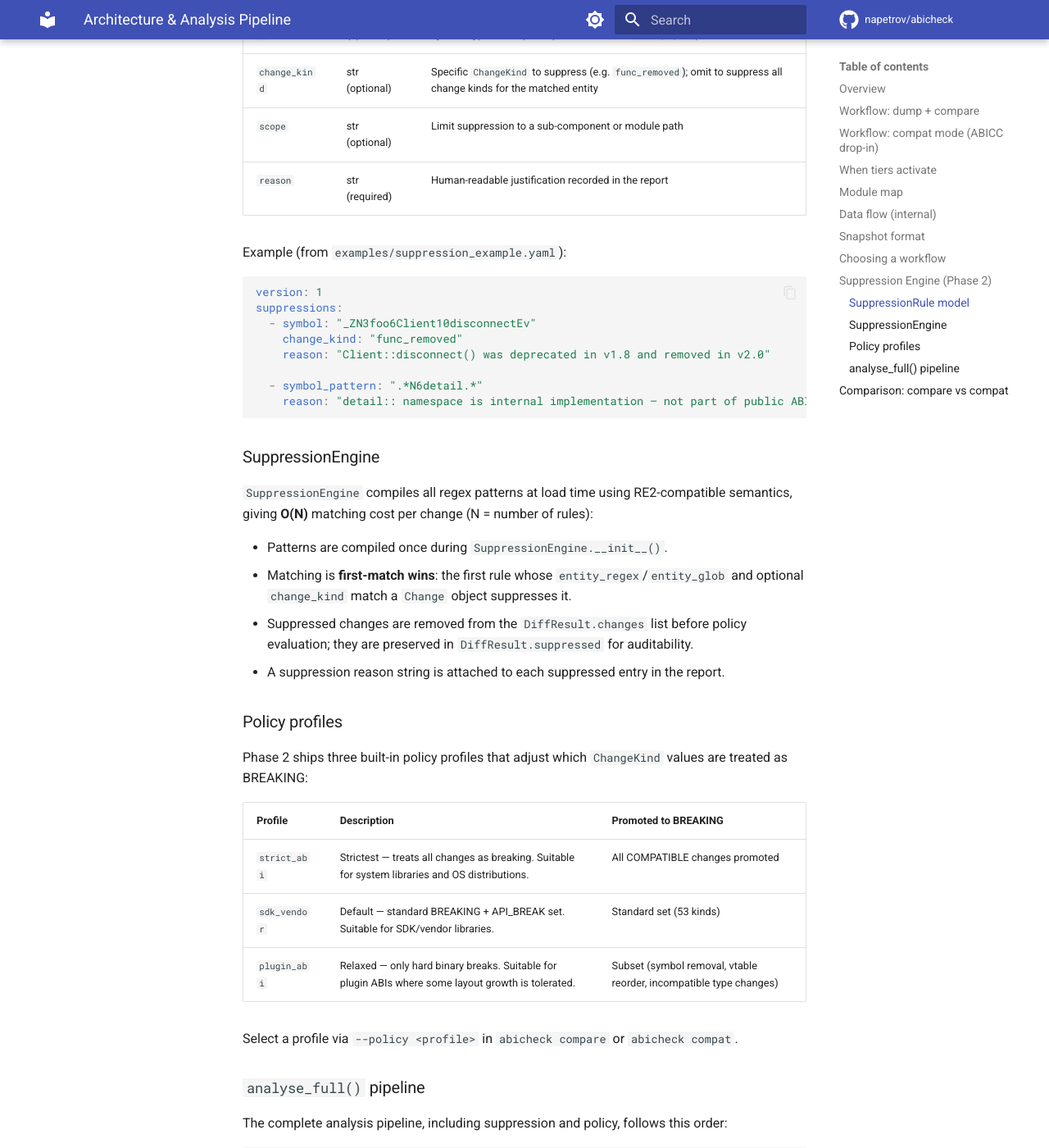
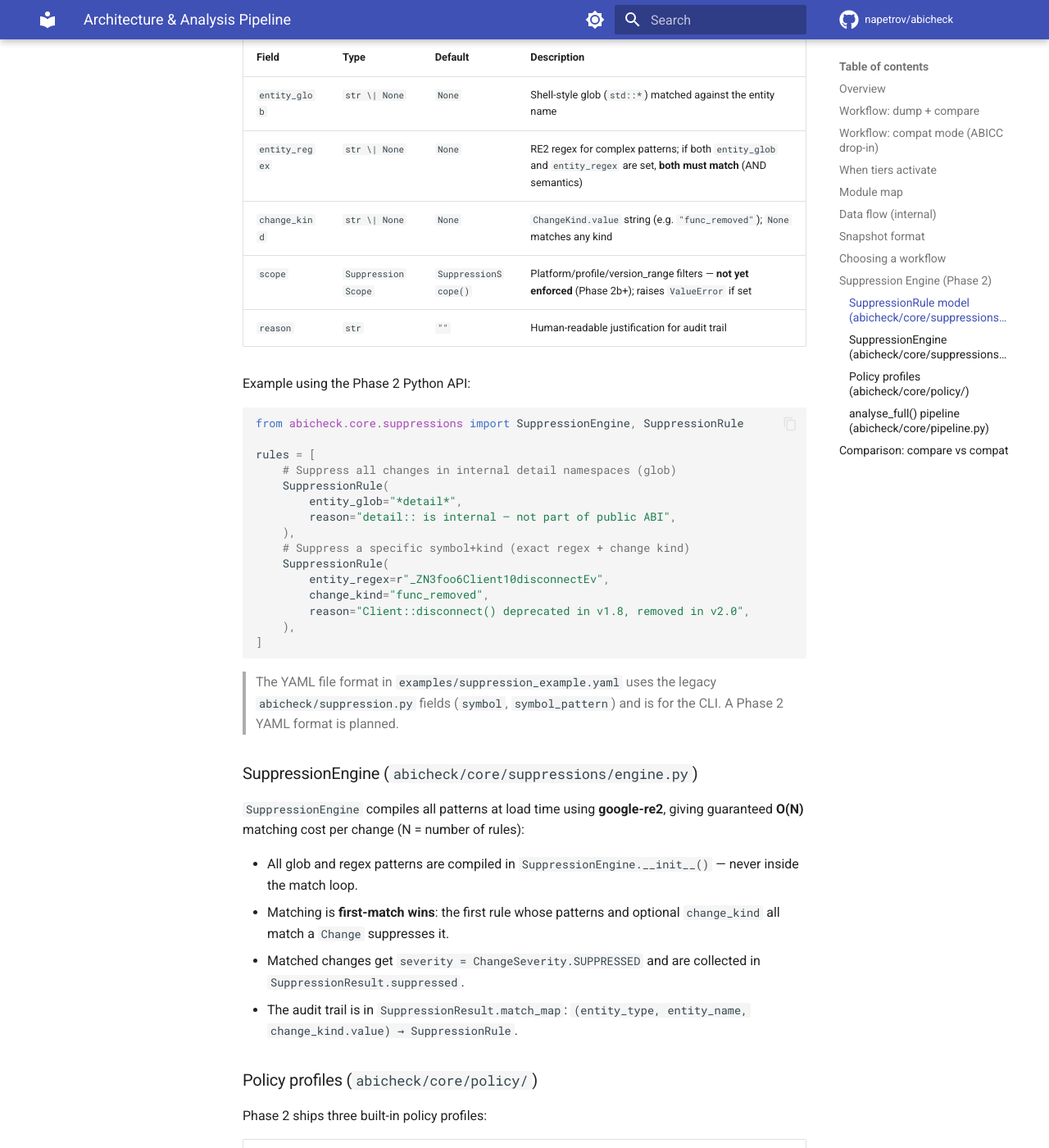
Before and after one commit to napetrov/abicheck, an MkDocs documentation site: the page built from docs/reference/architecture.md, in a window 1280 px wide and 1400 px high, scrolled down 6039 px. Shown: the whole window at 82% size. Built offline with MkDocs 1.6.1 and Material for MkDocs 9.7.7, drawn with Linux system fonts in a browser that asks for light colours; comment, search, counter and statistics services are not loaded; some of the changed text lies outside the part shown.

Commit message:
docs: fix Phase 2 architecture section — correct engine refs, field docs, pipeline types, policy/CLI note, case42 gap note

````diff
--- a/docs/reference/architecture.md
+++ b/docs/reference/architecture.md
@@ -273,96 +273,128 @@
 ## Suppression Engine (Phase 2)
 
 The suppression engine (introduced in Phase 2) allows intentional ABI changes to be
-acknowledged and filtered out of reports without masking unrelated breakage. It is
-implemented in `abicheck/suppression.py` and integrated into the `analyse_full()`
-pipeline.
+acknowledged and filtered out of reports without masking unrelated breakage.
 
-### SuppressionRule model
+> **Two engines co-exist in this codebase:**
+> - `abicheck/suppression.py` — legacy file-based engine used by the current CLI
+>   (`abicheck compare` / `abicheck compat`); uses stdlib `re`; fields: `symbol`,
+>   `symbol_pattern`, `type_pattern`.
+> - `abicheck/core/suppressions/` — **new Phase 2 engine** (`SuppressionEngine` +
+>   `SuppressionRule`); uses RE2 (O(N) guaranteed); integrated via `analyse_full()`.
+>   The CLI migration to this engine is planned for Phase 3.
+>
+> This section documents the **new Phase 2 engine**.
 
-Each rule in a YAML suppression file corresponds to one `SuppressionRule` object:
+### SuppressionRule model (`abicheck/core/suppressions/rule.py`)
 
-| Field | Type | Description |
-|-------|------|-------------|
-| `entity_glob` | str (optional) | Glob pattern matched against the mangled or demangled symbol/type name |
-| `entity_regex` | str (optional) | RE2-compatible regex matched against the mangled or demangled symbol/type name (takes precedence over `entity_glob`) |
-| `change_kind` | str (optional) | Specific `ChangeKind` to suppress (e.g. `func_removed`); omit to suppress all change kinds for the matched entity |
-| `scope` | str (optional) | Limit suppression to a sub-component or module path |
-| `reason` | str (required) | Human-readable justification recorded in the report |
+Each `SuppressionRule` is a Python dataclass with the following fields:
 
-Example (from `examples/suppression_example.yaml`):
-```yaml
-version: 1
-suppressions:
-  - symbol: "_ZN3foo6Client10disconnectEv"
-    change_kind: "func_removed"
-    reason: "Client::disconnect() was deprecated in v1.8 and removed in v2.0"
+| Field | Type | Default | Description |
+|-------|------|---------|-------------|
+| `entity_glob` | `str \| None` | `None` | Shell-style glob (`std::*`) matched against the entity name |
+| `entity_regex` | `str \| None` | `None` | RE2 regex for complex patterns; if both `entity_glob` and `entity_regex` are set, **both must match** (AND semantics) |
+| `change_kind` | `str \| None` | `None` | `ChangeKind.value` string (e.g. `"func_removed"`); `None` matches any kind |
+| `scope` | `SuppressionScope` | `SuppressionScope()` | Platform/profile/version_range filters — **not yet enforced** (Phase 2b+); raises `ValueError` if set |
+| `reason` | `str` | `""` | Human-readable justification for audit trail |
 
-  - symbol_pattern: ".*N6detail.*"
-    reason: "detail:: namespace is internal implementation — not part of public ABI"
+Example using the Phase 2 Python API:
+```python
+from abicheck.core.suppressions import SuppressionEngine, SuppressionRule
+
+rules = [
+    # Suppress all changes in internal detail namespaces (glob)
+    SuppressionRule(
+        entity_glob="*detail*",
+        reason="detail:: is internal — not part of public ABI",
+    ),
+    # Suppress a specific symbol+kind (exact regex + change kind)
+    SuppressionRule(
+        entity_regex=r"_ZN3foo6Client10disconnectEv",
+        change_kind="func_removed",
+        reason="Client::disconnect() deprecated in v1.8, removed in v2.0",
+    ),
+]
 ```
 
-### SuppressionEngine
+> The YAML file format in `examples/suppression_example.yaml` uses the legacy
+> `abicheck/suppression.py` fields (`symbol`, `symbol_pattern`) and is for the CLI.
+> A Phase 2 YAML format is planned.
 
-`SuppressionEngine` compiles all regex patterns at load time using RE2-compatible
-semantics, giving **O(N)** matching cost per change (N = number of rules):
+### SuppressionEngine (`abicheck/core/suppressions/engine.py`)
 
-- Patterns are compiled once during `SuppressionEngine.__init__()`.
-- Matching is **first-match wins**: the first rule whose `entity_regex`/`entity_glob`
-  and optional `change_kind` match a `Change` object suppresses it.
-- Suppressed changes are removed from the `DiffResult.changes` list before policy
-  evaluation; they are preserved in `DiffResult.suppressed` for auditability.
-- A suppression reason string is attached to each suppressed entry in the report.
+`SuppressionEngine` compiles all patterns at load time using **google-re2**,
+giving guaranteed **O(N)** matching cost per change (N = number of rules):
 
-### Policy profiles
+- All glob and regex patterns are compiled in `SuppressionEngine.__init__()` — never inside the match loop.
+- Matching is **first-match wins**: the first rule whose patterns and optional `change_kind` all match a `Change` suppresses it.
+- Matched changes get `severity = ChangeSeverity.SUPPRESSED` and are collected in `SuppressionResult.suppressed`.
+- The audit trail is in `SuppressionResult.match_map`: `(entity_type, entity_name, change_kind.value) → SuppressionRule`.
 
-Phase 2 ships three built-in policy profiles that adjust which `ChangeKind` values
-are treated as BREAKING:
+### Policy profiles (`abicheck/core/policy/`)
 
-| Profile | Description | Promoted to BREAKING |
-|---------|-------------|---------------------|
-| `strict_abi` | Strictest — treats all changes as breaking. Suitable for system libraries and OS distributions. | All COMPATIBLE changes promoted |
-| `sdk_vendor` | Default — standard BREAKING + API_BREAK set. Suitable for SDK/vendor libraries. | Standard set (53 kinds) |
-| `plugin_abi` | Relaxed — only hard binary breaks. Suitable for plugin ABIs where some layout growth is tolerated. | Subset (symbol removal, vtable reorder, incompatible type changes) |
+Phase 2 ships three built-in policy profiles:
 
-Select a profile via `--policy <profile>` in `abicheck compare` or `abicheck compat`.
+| Profile | Class | Behaviour |
+|---------|-------|-----------|
+| `strict_abi` | `StrictAbiPolicy` | `BREAK → BLOCK`, `REVIEW_NEEDED → WARN`. Zero-tolerance; for system libraries and OS distributions. |
+| `sdk_vendor` | `SdkVendorPolicy` | Same as `strict_abi` currently (Phase 3 will differentiate). For SDK/vendor libraries. |
+| `plugin_abi` | `PluginAbiPolicy` | `BREAK → WARN` only (no BLOCK); for plugin ABIs where some ABI growth is tolerated. |
 
-### `analyse_full()` pipeline
+> **CLI integration:** Policy profiles are currently available via the Python API only
+> (`analyse_full(policy=...)`). A `--policy` CLI flag is planned for Phase 3.
 
-The complete analysis pipeline, including suppression and policy, follows this order:
+### `analyse_full()` pipeline (`abicheck/core/pipeline.py`)
+
+The complete Phase 2 analysis pipeline:
 
 ```text
-  libfoo_v1.so + headers
-  libfoo_v2.so + headers
+  AbiSnapshot (v1)  +  AbiSnapshot (v2)
           │
           ▼
-   abicheck dump × 2   →   v1.json, v2.json
+   Normalizer.normalize()    →   NormalizedSnapshot × 2
           │
           ▼
-   checker.py           →   raw DiffResult { verdict, changes: [Change] }
+   diff_symbols()            →   list[Change]
+   diff_type_layouts()           (sorted by entity_type, entity_name, change_kind)
           │
           ▼
-   SuppressionEngine     →   partitions changes into kept + suppressed
-   .apply(rules, diff)       suppressed entries carry .reason from the rule
+   SuppressionEngine         →   SuppressionResult {
+   .apply(changes)                 active:   list[Change]   (not suppressed)
+                                   suppressed: list[Change] (severity=SUPPRESSED)
+                                   match_map: audit trail
+                               }
           │
           ▼
-   checker_policy        →   re-evaluates verdict on kept changes only
-   .compute_verdict()        using the selected policy profile
+   sorted(active + suppressed)   (restores original deterministic order)
           │
           ▼
-   PolicyResult {
-     verdict,            ← worst ChangeKind of kept changes under profile
-     changes,            ← kept (non-suppressed) Change list
-     suppressed,         ← suppressed Change list (audit trail)
-     policy_profile,     ← name of the profile used
-   }
+   PolicyProfile.apply()     →   PolicyResult {
+                                   annotated_changes: list[AnnotatedChange]
+                                   summary: PolicySummary {
+                                     verdict,            ← PASS/WARN/BLOCK
+                                     incompatible_count,
+                                     suppressed_count,
+                                     review_needed_count,
+                                   }
+                               }
           │
           ▼
-   reporter / sarif / html / xml
-   (suppressed section included in reports with "suppressed by: <reason>")
+   reporter / sarif / html / json
 ```
 
-See `examples/suppression_example.yaml` for a runnable suppression file and
-`abicheck/core/suppressions/` for the implementation.
+Usage:
+```python
+from abicheck.core.pipeline import analyse_full
+from abicheck.core.suppressions import SuppressionRule
+
+result = analyse_full(snap_v1, snap_v2,
+                      rules=[SuppressionRule(entity_glob="*detail*", reason="internal")],
+                      policy="strict_abi")
+print(result.summary.verdict)        # PolicyVerdict.PASS / WARN / BLOCK
+print(result.summary.suppressed_count)
+```
+
+See `abicheck/core/suppressions/` for the implementation.
 
 ---
 
````
Also changed, not shown: examples/README.md (+1 -0 lines).
